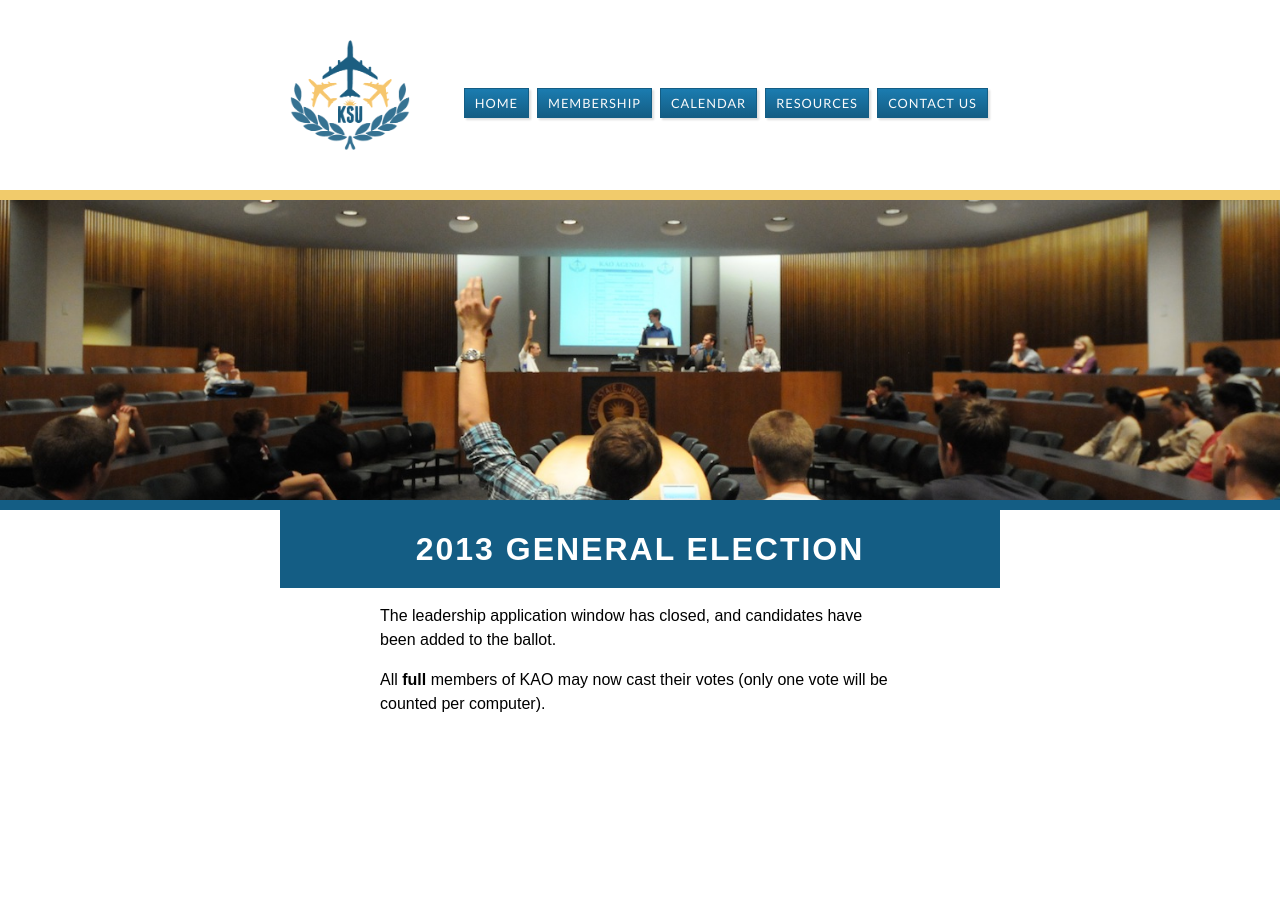
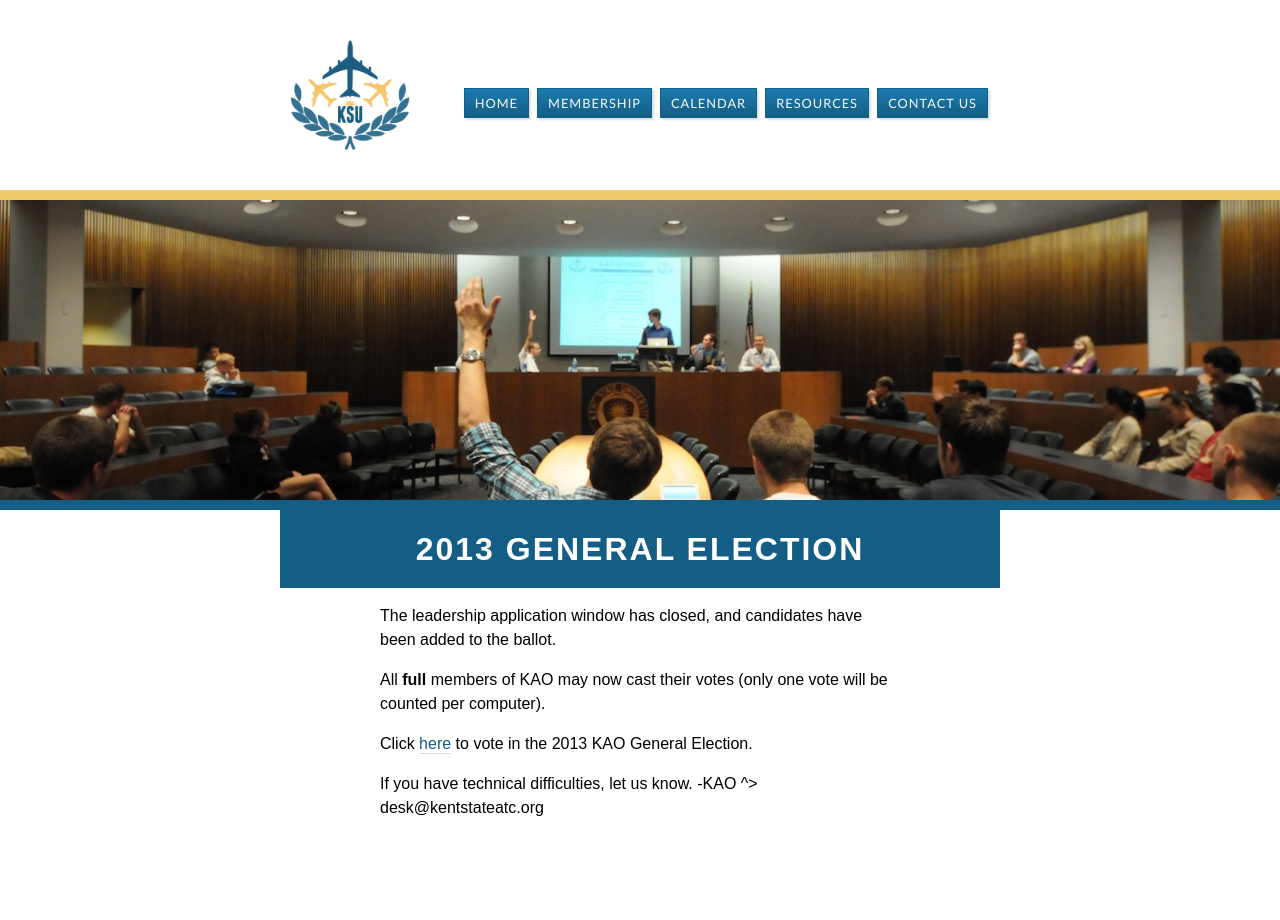
Before and after one commit to tbliss1/kentstateatc.github.com, a Jekyll site: the page built from voting/2013-officers.md, in a window 1280 px wide. Built offline with Jekyll 4.4.1, drawn with Linux system fonts in a browser that asks for light colours; a script that is not in the unit is left out.

Commit message:
Update 2013-officers.md
new embed link

```diff
--- a/voting/2013-officers.md
+++ b/voting/2013-officers.md
@@ -8,4 +8,11 @@ The leadership application window has closed, and candidates have been added to
 
 All __full__ members of KAO may now cast their votes (only one vote will be counted per computer).
 
-<div id="SurveyInfo"><div><script src="https://www.smartsurvey.co.uk/s/r/jsEmbed.asp?i=87491stpsa&w=600&h=400"></script></div>
+Click
+<a href="#" rel="nofollow" onClick="window.open('http://www.smartsurvey.co.uk/s/87491STPSA', '','toolbar=0,location=0,directories=0,status=0,menubar=0,scrollbars=1,resizable=1,width=800,height=495');return false" >
+here</a>
+to vote in the 2013 KAO General Election.
+
+If you have technical difficulties, let us know.
+-KAO ^>
+desk@kentstateatc.org
```
